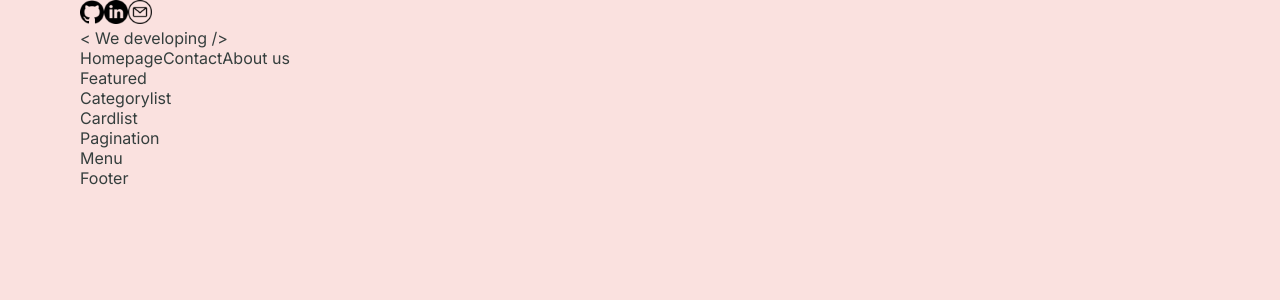
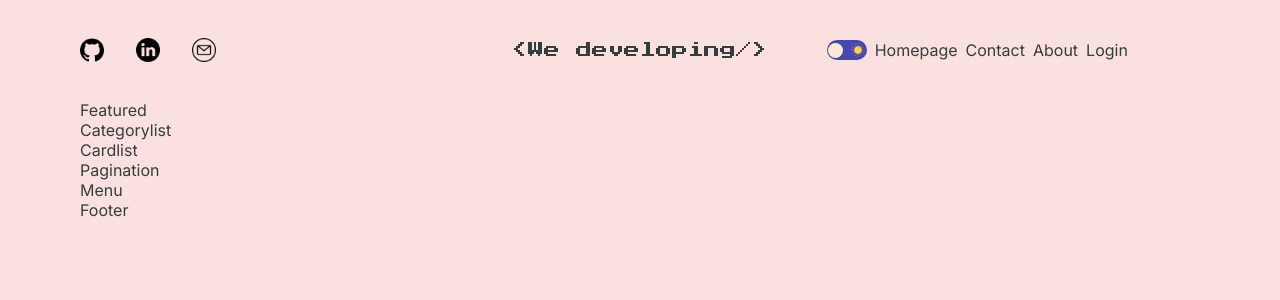
Before and after one commit to militorres84/pinkcoding, a Next.js app: page / in a window 1280 px wide. Shown: the top 300 px of the page. Built offline with nearby package versions, Linux system fonts and the light colour scheme.

Commit message:
authlinks creation, navBar, themeToggle structure/themeContext-createContext creation

```diff
--- a/src/app/styles/globals.scss
+++ b/src/app/styles/globals.scss
@@ -1,12 +1,6 @@
 @import './mediaQueries.scss';
-
-    $background: #FAE1DF;
-    $textColor: #343E3D;
-    $softBg: #feecea;
-    $softTextColor: #414e4d;
-    $greenEmerald: #7BD389;
-    $cadetGrey: #9EA3B0;
-    $desertSand: #E4C3AD;
+@import url('https://fonts.googleapis.com/css2?family=Press+Start+2P&display=swap');
+@import './var.scss';
 
 *{
     padding: 0;
--- /dev/null
+++ b/src/app/styles/var.scss
@@ -0,0 +1,9 @@
+    $background: #FAE1DF;
+    $textColor: #343E3D;
+    $softBg: #feecea;
+    $softTextColor: #414e4d;
+    $greenEmerald: #7BD389;
+    $cadetGrey: #9EA3B0;
+    $desertSand: #E4C3AD;
+    $lightBlue: #4747af;
+    $softPinkWhite: #faebd7;
--- /dev/null
+++ b/src/components/authLinks/AuthLinks.jsx
@@ -0,0 +1,24 @@
+import React from 'react';
+import styles from './authlinks.module.scss';
+import Link from 'next/link';
+
+const AuthLinks = () => {
+
+  // future mili: this is TEMPORARY!!
+
+  const status = "notauthenticated"
+  return ( // it wasn't rendering the login link bc I'm a fkn stupid and forgot the parenthesis lol
+    <>
+    {status==="notauthenticated" ? (
+      <Link href={"/login"}>Login</Link>
+    ) : (
+      <>
+    <Link href={"/write"}>Write</Link>
+    <span className={styles.link}>Logout</span>
+    </>
+    )}
+    </>
+
+)};
+
+export default AuthLinks
--- /dev/null
+++ b/src/components/authLinks/authlinks.module.scss
@@ -0,0 +1,3 @@
+.link {
+    cursor: pointer;
+}
--- a/src/components/navBar/Navbar.jsx
+++ b/src/components/navBar/Navbar.jsx
@@ -1,5 +1,8 @@
 import React from 'react'
 import styles from './navBar.module.scss'
+import AuthLinks from '../authLinks/AuthLinks'
+import ThemeToggle from '../themeToggle/ThemeToggle'
+import Link from 'next/link';
 
 const Navbar = () => {
   return (
@@ -10,12 +13,14 @@ const Navbar = () => {
         <img src='./email.png' alt='email' width={24}/>
     </div>
     <div className={styles.logo}>
-        <div>{"< We developing />"}</div>
+        <div>{"<We developing/>"}</div>
     </div>
     <div className={styles.links}>
-        <a href='/'>Homepage</a>
-        <a href='/contact'>Contact</a>
-        <a href='/about'>About us</a>
+        <ThemeToggle/>
+        <Link href={'/'}>Homepage</Link>
+        <Link href={'/contact'}>Contact</Link>
+        <Link href={'/about'}>About</Link>
+        <AuthLinks/>
 </div>
     </div>
   )
--- a/src/components/navBar/navBar.module.scss
+++ b/src/components/navBar/navBar.module.scss
@@ -0,0 +1,26 @@
+.container{
+    display: flex;
+    align-items: center;
+    justify-content: space-between;
+    height: 100px;
+
+    .social{
+        display: flex;
+        gap: 2rem;
+        flex: 1;
+    }
+
+    .logo {
+        flex: 1;
+        text-align: center;
+        font-size: 16px;
+        font-family: 'Press Start 2P', cursive;
+    }
+
+    .links{
+        display: flex;
+        gap: .5rem;
+        flex: 1;
+        font-size: 16px;
+    }
+}
--- /dev/null
+++ b/src/components/themeToggle/ThemeToggle.jsx
@@ -0,0 +1,14 @@
+import React from 'react'
+import styles from './themeToggle.module.scss'
+
+const ThemeToggle = () => {
+  return (
+    <div className={styles.container}>
+      <img src='/moon.png' alt='' width={14} height={14}/>
+      <div className={styles.ball}></div>
+      <img src='/sun.png' alt='' width={14} height={14}/>
+    </div>
+  )
+}
+
+export default ThemeToggle
--- a/src/components/themeToggle/themeToggle.module.scss
+++ b/src/components/themeToggle/themeToggle.module.scss
@@ -0,0 +1,23 @@
+@import '../../app/styles/var.scss';
+
+.container{
+    width: 40px;
+    height: 20px;
+    border-radius: 50px;
+    cursor: pointer;
+    display: flex;
+    align-items: center;
+    justify-content: space-between;
+    padding: 2px;
+    background-color: $lightBlue;
+    position: relative;
+
+    .ball{
+        width: 15px;
+        height: 15px;
+        border-radius: 50%;
+        background-color: $softPinkWhite;
+        position: absolute;
+        left: 1.5px;
+    }
+}
--- /dev/null
+++ b/src/context/ThemeContext.jsx
@@ -0,0 +1,8 @@
+import { createContext } from "react";
+
+
+export const ThemeContext = createContext()
+
+export const ThemeContextProvider = ({children})=>{
+    return <ThemeContext.Provider>{children}</ThemeContext.Provider>
+}
```
